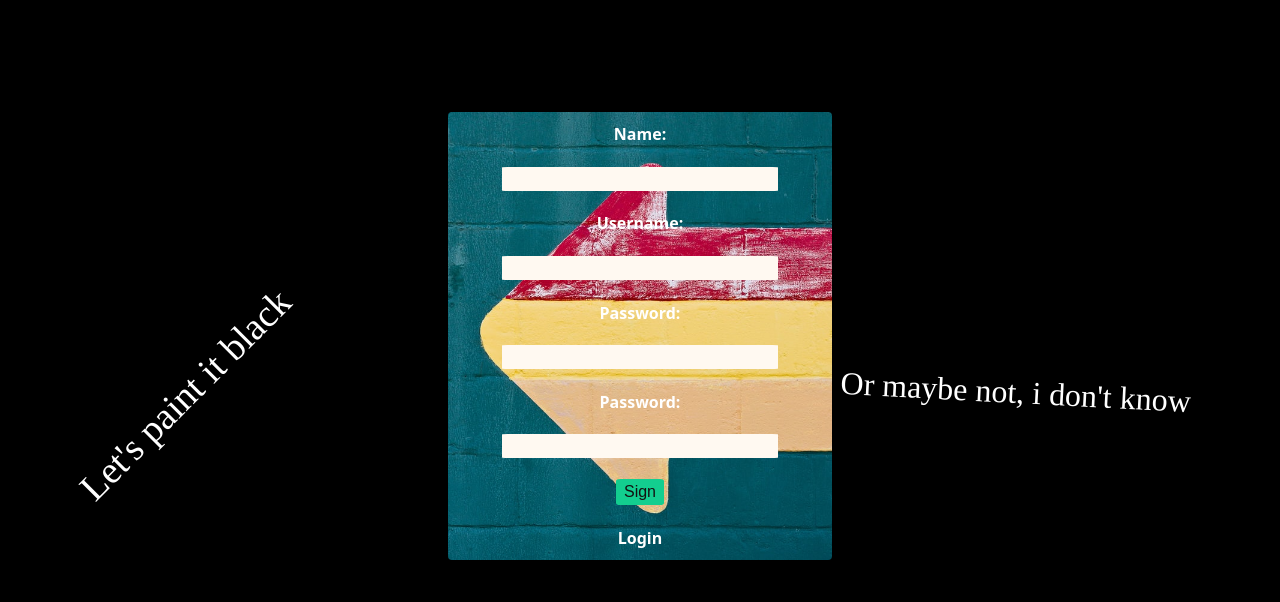
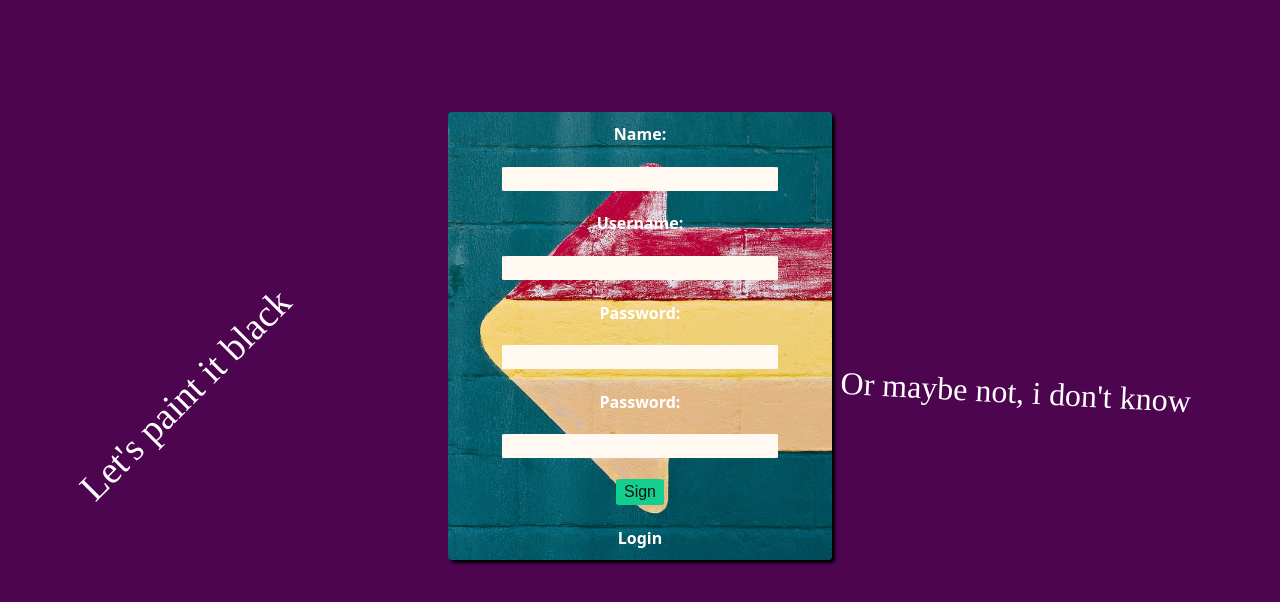
Before and after one commit to yilmazme/mernstack, a React (Create React App) app in the folder client/: page / in a window 1280 px wide. Both pictures are taken after a click on the element "Sign up". Shown: the top 602 px of the page. Built offline with nearby package versions, Linux system fonts and the light colour scheme; a web font is replaced by a local one.

Commit message:
some css fixes

```diff
--- a/client/src/styles/sign.module.css
+++ b/client/src/styles/sign.module.css
@@ -4,7 +4,7 @@
   display: flex;
   justify-content: center;
   align-items: center;
-  background-color: rgb(0, 0, 0);
+  background-color: rgb(77, 5, 80);
 }
 .form {
   position: relative;
```
